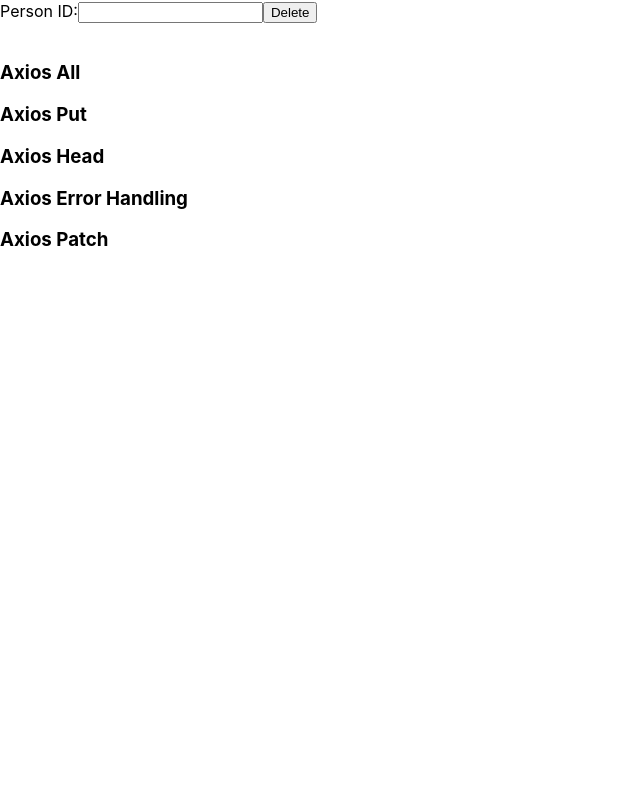
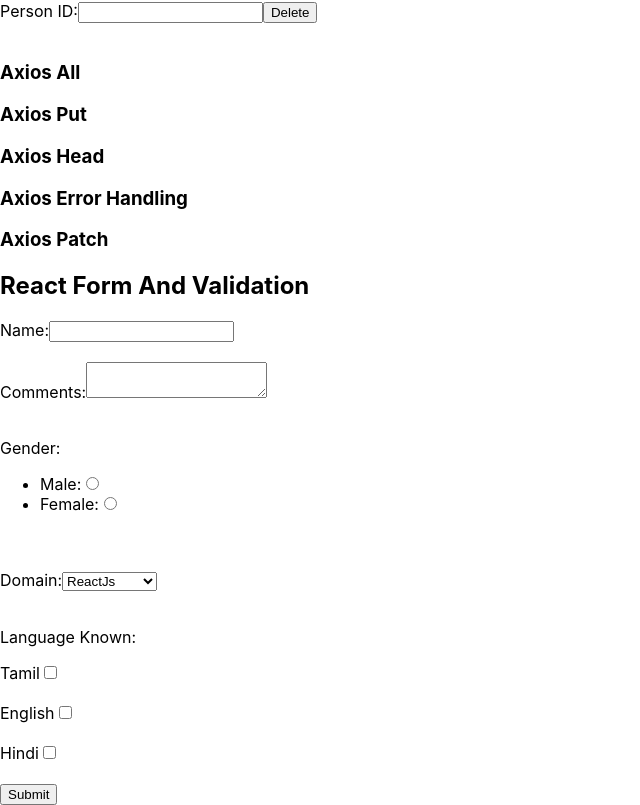
Before and after one commit to RadhikaMurugesan/React_Typescript_Sample, a React (Create React App) app: page / in a window 1280 px wide. Shown: the part 2263-3068 px from the top of the page, without its empty margins (0-640 px from the left). Before the commit the page ends 2533 px from the top, so only its background shows below. Built offline with nearby package versions, Linux system fonts and the light colour scheme; no server answers.

Commit message:
React Form

```diff
--- a/src/App.tsx
+++ b/src/App.tsx
@@ -12,6 +12,8 @@
 import UserList from './components/userNameList';
 // import Hoc from '../src/components/hoc/HocComp';
 import AxiosSample from '../src/pages/axiosSamplePage/AxiosSample';
+import ReactForm from './components/reactForm';
+import Hoc from './components/hoc';
 
 const App: React.FC = () => {
 
@@ -81,7 +83,7 @@
       <ListAndArray data={data} />
      <Routing/>
   <AxiosSample/>
-
+  <ReactForm/>
 </div>
   );
 }
--- a/src/components/reactForm/ReactForm.tsx
+++ b/src/components/reactForm/ReactForm.tsx
@@ -4,7 +4,9 @@
 interface FormState {
     userName: string,
     gender: string,
-    language: string,
+    hindi: boolean,
+    english: boolean,
+    tamil: boolean,
     domain: string,
     comments: string
 }
@@ -12,36 +14,21 @@
 
 export default class ReactForm extends Component<{}, FormState> {
 
-        state: FormState ={
-            userName:'',
+    state: FormState = {
+        userName: '',
         gender: '',
-            language:'',
-            domain:'',
-            comments:''
+        hindi: false,
+        english: false,
+        tamil: false,
+        domain: '',
+        comments: ''
 
     };
 
 
-
-        handleChange = (event:React.FormEvent<HTMLInputElement>) => {
-            console.log('event',event.currentTarget.value);
-
-            const name = event.currentTarget.name;
-            const value = event.currentTarget.value;
-            this.setState({[name]: value}as Pick<FormState, keyof FormState>);
-            console.log('name', this.state.userName);
-
-           }
-
-        //    handleSubmit= (t:any)=>{
-        //     console.log("submit",this.state)
-
-        //    }
-        handleSubmit = (e:any) => {
-            e.preventDefault();
-
-           console.log('name', this.state.userName);
-
+    handleSubmit = (event: any) => {
+        event.preventDefault();
+        alert(`Thanks for submitting...!${this.state.userName}`);
        }
 
 
@@ -52,7 +39,20 @@
                 <form onSubmit={this.handleSubmit}>
                     <label>
                         Name:
-                    <input type="text" value={this.state.userName} name="userName" onChange={this.handleChange} />
+                    <input type="text" value={this.state.userName} name="userName"
+                            onChange={(
+                                ev: React.ChangeEvent<HTMLInputElement>,
+                            ): void => this.setState({ userName: ev.target.value })} />
+                    </label>
+                    <br /><br />
+
+                    <label>
+                        Comments:
+                    <textarea value={this.state.comments} name="comments"
+                            onChange={(
+                                ev: React.ChangeEvent<HTMLTextAreaElement>,
+                            ): void => this.setState({ comments: ev.target.value })}
+                        />
                     </label>
                     <br /><br />
                     <p>Gender:</p>
@@ -63,9 +63,10 @@
                         <input
                                     type="radio"
                                     value="male"
-                        name={this.state.gender}
                                     checked={this.state.gender === "male"}
-                        onChange={this.handleChange} />
+                                    onChange={(
+                                        ev: React.ChangeEvent<HTMLInputElement>,
+                                    ): void => this.setState({ gender: ev.target.value })} />
                             </label>
                         </li>
 
@@ -74,34 +75,23 @@
                                 Female:
                                 <input
                                     type="radio"
-                        value="male"
-                        name={this.state.gender}
+                                    value="female"
                                     checked={this.state.gender === "female"}
-                        onChange={this.handleChange} />
+                                    onChange={(
+                                        ev: React.ChangeEvent<HTMLInputElement>,
+                                    ): void => this.setState({ gender: ev.target.value })} />
                             </label>
                         </li>
                     </ul>
                     <br /><br />
-                    {/* <p> Language Known:</p>
-                    <label>
-                     Tamil
-                    <input type="checkbox" value="" name="name" onChange={() => { }} />
-                    </label>
-                    <br /><br />
-                    <label>
-                     English
-                    <input type="checkbox" value="" name="name" onChange={() => { }} />
-                    </label>
-                    <br /><br />
-                    <label>
-                     Hindi
-                    <input type="checkbox" value="" name="name" onChange={() => { }} />
-                    </label>
-                    <br /><br />
-
                     <label>
                         Domain:
-                        <select value="">
+                        <select
+                            value={this.state.domain}
+                            onChange={(
+                                ev: React.ChangeEvent<HTMLSelectElement>,
+                            ): void => this.setState({ domain: ev.target.value })}
+                        >
                             <option value="ReactJs">ReactJs</option>
                             <option value="ReactNative">ReactNative</option>
                             <option value="Java">Java</option>
@@ -109,12 +99,32 @@
                         </select>
                     </label>
                     <br /><br />
-
+                    <p> Language Known:</p>
                     <label>
-                        Comments:
-                    <textarea  value="" name="name" onChange={() => { }} />
+                        Tamil
+                    <input type="checkbox" checked={this.state.tamil}
+                            onChange={(
+                                ev: React.ChangeEvent<HTMLInputElement>,
+                            ): void => this.setState({ tamil: ev.target.checked })}
+                        />
                     </label>
-                    <br/><br/> */}
+                    <br /><br />
+                    <label>
+                        English
+                    <input type="checkbox" checked={this.state.english}
+                            onChange={(
+                                ev: React.ChangeEvent<HTMLInputElement>,
+                            ): void => this.setState({ english: ev.target.checked })}
+                        />
+                    </label>
+                    <br /><br />
+                    <label>
+                        Hindi
+                    <input type="checkbox" checked={this.state.hindi} onChange={(
+                            ev: React.ChangeEvent<HTMLInputElement>,
+                        ): void => this.setState({ hindi: ev.target.checked })} />
+                    </label>
+                    <br /><br />
                     <button type="submit">Submit</button>
 
                 </form>
```
Also changed, not shown: src/components/hoc/HocComp.tsx (+9 -13 lines). Lines whose indentation alone changed are shown as unchanged.
